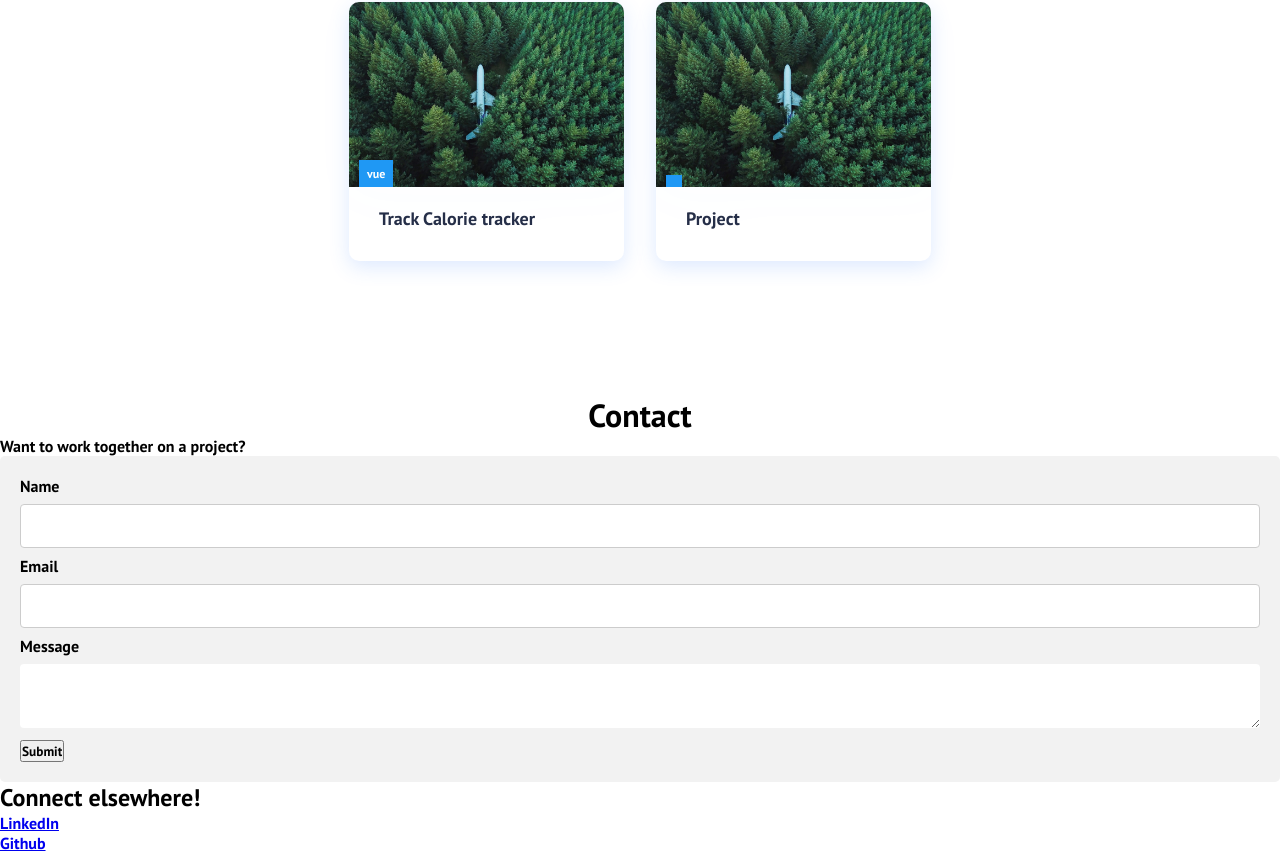
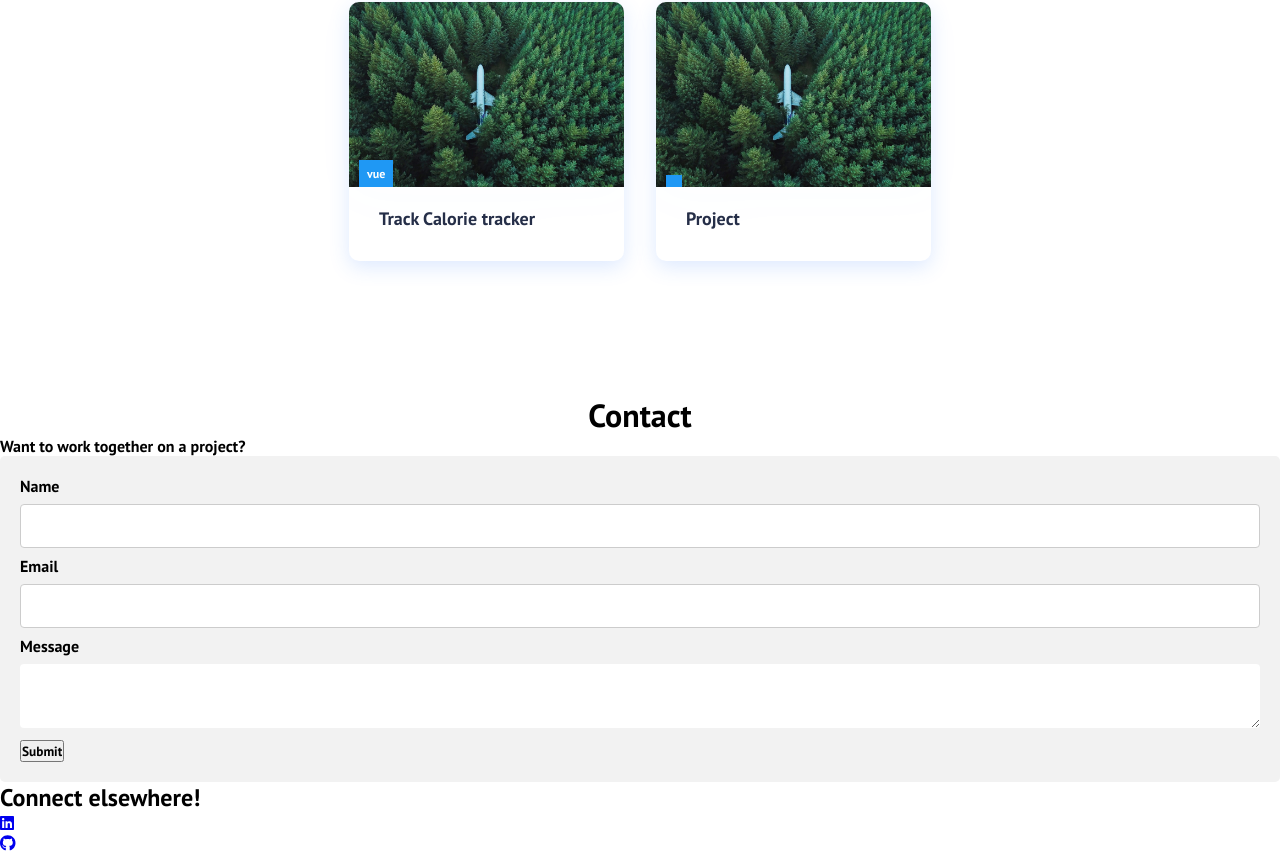
Before and after one commit to aikkuvo333/react-website-portfolio, a React (Create React App) app: page / in a window 1280 px wide. Shown: the part 1622-2475 px from the top of the page. Built offline with nearby package versions, Linux system fonts and the light colour scheme.

Commit message:
Icons downloaded and added for some

```diff
--- a/package.json
+++ b/package.json
@@ -4,6 +4,8 @@
   "private": true,
   "dependencies": {
     "@emailjs/browser": "^3.11.0",
+    "@fortawesome/fontawesome-svg-core": "^6.5.1",
+    "@fortawesome/free-brands-svg-icons": "^6.5.1",
     "@fortawesome/free-solid-svg-icons": "^6.4.2",
     "@fortawesome/react-fontawesome": "^0.2.0",
     "@testing-library/jest-dom": "^5.17.0",
--- a/src/pages/Contact.js
+++ b/src/pages/Contact.js
@@ -2,6 +2,8 @@ import React from 'react';
 import '../App.js';
 import ContactForm from '../components/ContactForm.js';
 import './Contact.css';
+import { FontAwesomeIcon } from '@fortawesome/react-fontawesome';
+import { faGithub, faLinkedin } from '@fortawesome/free-brands-svg-icons';
 
 export default function Contact() {
   return (
@@ -18,10 +20,14 @@ export default function Contact() {
         <div>
           <ul>
             <li>
-              <a href='https://www.linkedin.com/in/aivan-vo/'>LinkedIn</a>
+              <a href='https://www.linkedin.com/in/aivan-vo/' target="_blank" rel="noreferrer">
+                <FontAwesomeIcon icon={faLinkedin}></FontAwesomeIcon>
+              </a>
             </li>
             <li>
-              <a href='https://www.github.com/aikkuvo333/'>Github</a>
+              <a href='https://www.github.com/aikkuvo333/' target="_blank" rel="noreferrer">
+                <FontAwesomeIcon icon={faGithub}></FontAwesomeIcon>
+              </a>
             </li>
           </ul>
         </div>
```
Also changed, not shown: 1 other file (tests, documents, lock files or other folders).
